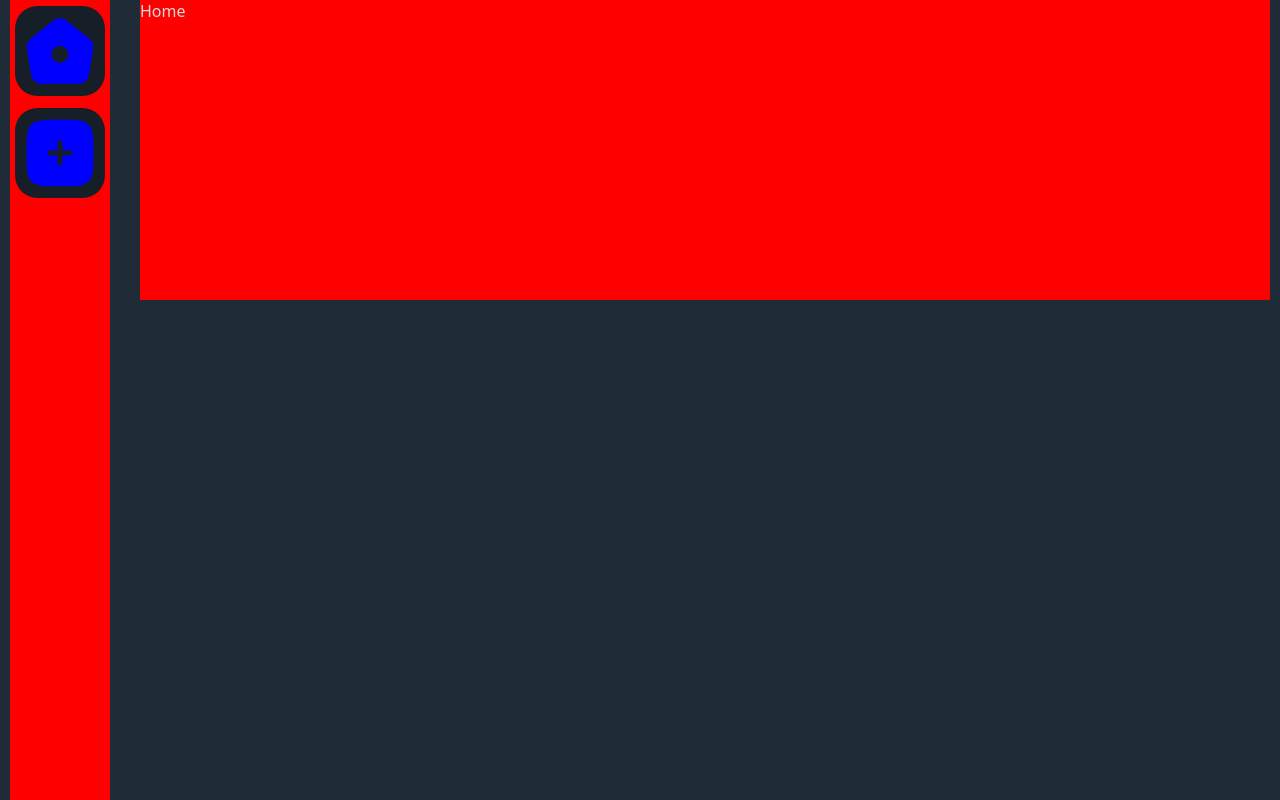
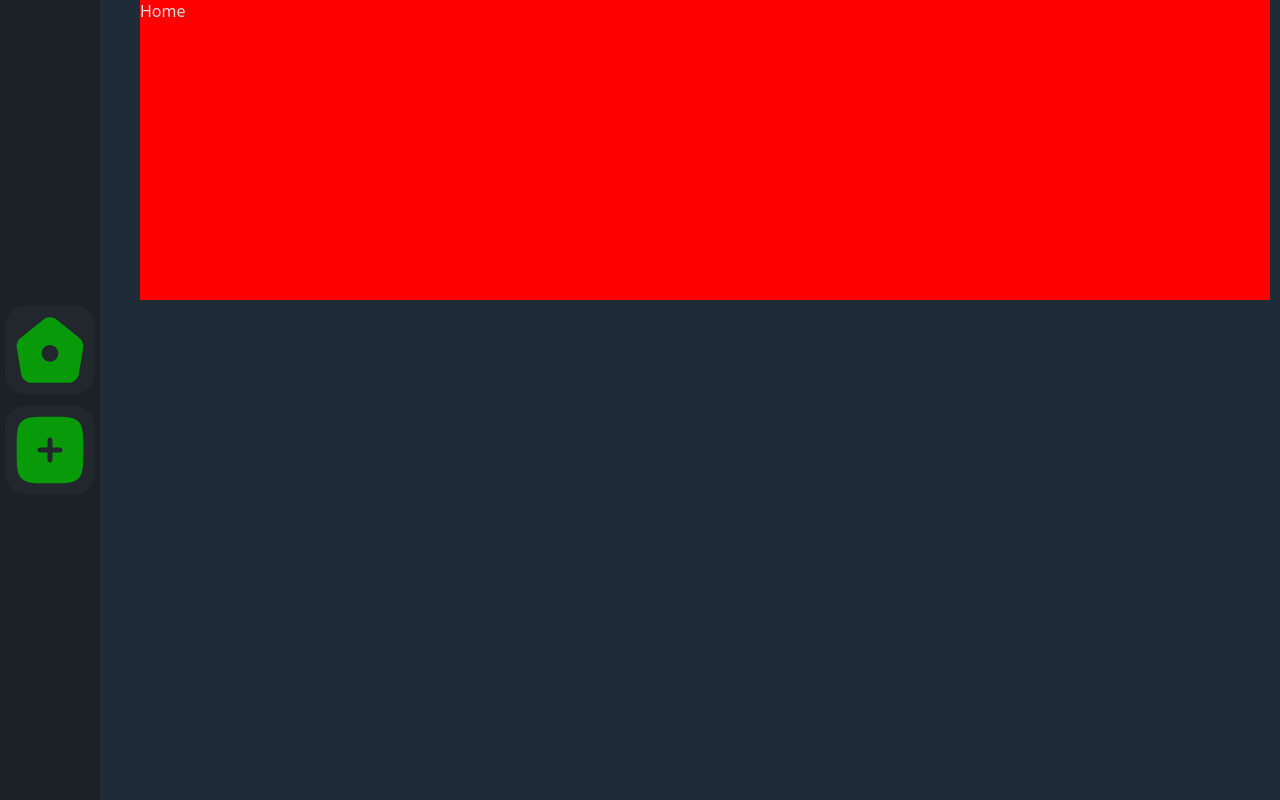
Before and after one commit to danilobassi8/office-racing, a React (Vite) app: page / in a window 1280 px wide. Built offline with nearby package versions, Linux system fonts and the light colour scheme.

Commit message:
fix styles

```diff
--- a/src/styles/global.css
+++ b/src/styles/global.css
@@ -3,28 +3,26 @@
 }
 
 .sidenav {
-  --icon-color: blue;
+  --icon-color: rgb(9, 154, 9);
 
   display: flex;
   flex-direction: column;
-  align-items: flex-start;
+  justify-content: center;
   align-items: center;
 
   width: var(--sidenav-width);
-  background-color: red;
+  background-color: #1c2128;
   height: 100%;
   position: absolute;
-  left: 10px;
+  left: 0px;
   margin: 0px;
   padding: 0px;
 
-
   .nav-item {
     height: 80px;
-    margin: 6px 0px;
+    margin: 5px 0px;
     padding: 5px;
-
-    background-color: var(--background);
+    background-color: #22272e;
     border-radius: 25%;
     transition: all 0.1s ease-in-out;
   }
```
